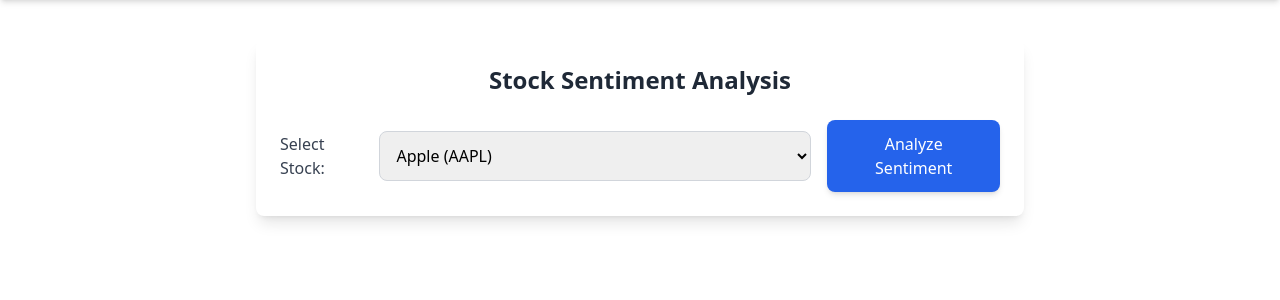
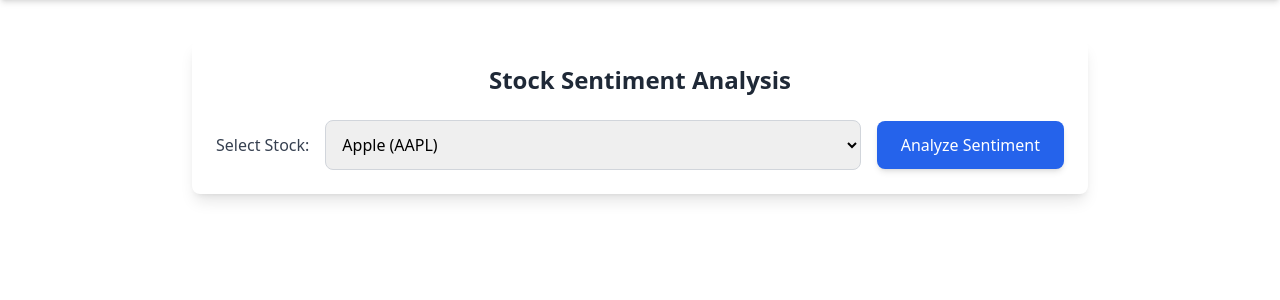
Before and after one commit to eziraa/stock_marcket_analaysis, a Flask app: page /sentiment_analysis in a window 1280 px wide. Shown: the part 64-364 px from the top of the page. Run offline with Flask 3, Linux system fonts and the light colour scheme; parts of the project's set-up code (start-up, migrations or seed data) failed here and were passed over; some libraries are stand-ins or nearby versions.

Commit message:
update: update styles and fix alignment issues

```diff
--- a/templates/sentiment_analysis.html
+++ b/templates/sentiment_analysis.html
@@ -11,27 +11,27 @@
     {% include 'navbar.html' %} <!-- Include navbar here -->
     {% include 'flash_messages.html' %} <!-- Include flash messages here -->
     <div class="flex flex-col items-center justify-start">
-        <div class="max-w-3xl w-full bg-white shadow-lg rounded-lg p-6 mt-10">
+        <div class="max-w-4xl w-full bg-white shadow-lg rounded-lg p-6 mt-10">
             <h1 class="text-2xl font-bold text-center text-gray-800 mb-6">Stock Sentiment Analysis</h1>
 
             <!-- Input Section -->
-            <div class="flex flex-col sm:flex-row gap-4 items-center justify-center">
-                <label for="symbolInput" class="text-gray-700 font-medium">Select Stock:</label>
-                <select id="symbolInput" class="w-full sm:w-2/3 p-3 border border-gray-300 rounded-lg focus:ring-2 focus:ring-blue-500 outline-none">
+            <div class="flex flex-col sm:flex-row gap-4 items-center justify-strech " >
+                <label for="symbolInput" class="text-gray-700   font-medium">Select Stock:</label>
+                <select id="symbolInput" class="w-full sm:w-auto flex-1 p-3 border border-gray-300 rounded-lg focus:ring-2 focus:ring-blue-500 outline-none">
                     <option value="AAPL">Apple (AAPL)</option>
                     <option value="TSLA">Tesla (TSLA)</option>
                     <option value="GOOGL">Google (GOOGL)</option>
                     <option value="AMZN">Amazon (AMZN)</option>
                     <option value="MSFT">Microsoft (MSFT)</option>
                 </select>
-                <button id="fetchSentimentButton"
-                    class="bg-blue-600 hover:bg-blue-700 text-white px-6 py-3 rounded-lg shadow-md transition">
+                <button  id="fetchSentimentButton"
+                    class="bg-blue-600 hover:bg-blue-700  min-w-[60px] text-white px-6 py-3 rounded-lg shadow-md transition">
                     Analyze Sentiment
                 </button>
             </div>
 
             <!-- Result Section -->
-            <div id="result" class="hidden mt-6 p-6 bg-gray-50 border-l-4 border-blue-500 rounded-lg shadow">
+            <div id="result" class="hidden flex-1 mt-6 p-6 bg-gray-50 border-l-4 border-blue-500 rounded-lg shadow">
                 <h2 class="text-xl font-semibold text-gray-800 mb-3">Sentiment Analysis for <span id="stockSymbol" class="text-blue-600"></span></h2>
                 <div id="sentimentDetails">
                     <h3 class="text-lg font-medium text-gray-700">Average Sentiment: <span id="averageSentiment" class="font-semibold text-green-600"></span></h3>
--- a/templates/stock_history.html
+++ b/templates/stock_history.html
@@ -16,7 +16,7 @@
 
             <!-- Input Section -->
             <div class="flex flex-col md:flex-row items-center gap-4">
-                <select id="symbolInput" class="w-full md:w-3/4 p-3 border border-gray-300 rounded-md focus:ring-2 focus:ring-blue-500">
+                <select id="symbolInput" class="w-full sm:w-auto  flex-1 p-3 border border-gray-300 rounded-md focus:ring-2 focus:ring-blue-500">
                     <option value="AAPL">Apple Inc. (AAPL)</option>
                     <option value="GOOGL">Alphabet Inc. (GOOGL)</option>
                     <option value="MSFT">Microsoft Corporation (MSFT)</option>
--- a/templates/stock_price.html
+++ b/templates/stock_price.html
@@ -16,7 +16,7 @@
         <!-- Input Section -->
         <div class="flex items-center space-x-4">
             <!-- Styled Dropdown -->
-            <select id="symbolInput" class="w-full p-3 border border-gray-300 rounded-lg focus:ring-2 focus:ring-blue-400">
+            <select id="symbolInput" class="w-full flex-1 p-3 border border-gray-300 rounded-lg focus:ring-2 focus:ring-blue-400">
                 <option value="AAPL">Apple Inc. (AAPL)</option>
                 <option value="GOOGL">Alphabet Inc. (GOOGL)</option>
                 <option value="MSFT">Microsoft Corporation (MSFT)</option>
@@ -54,7 +54,7 @@
             </select>
             <button
                 id="fetchStockPriceButton"
-                class="bg-blue-600 hover:bg-blue-700 text-white w-32 px-6 py-3 rounded-lg shadow-md transition"
+                class="bg-blue-600 hover:bg-blue-700 text-white  px-6 py-3 rounded-lg shadow-md transition"
                 >
                 Get Price
             </button>
--- a/templates/stock_recommendation.html
+++ b/templates/stock_recommendation.html
@@ -14,7 +14,7 @@
         <h1 class="text-2xl font-bold text-center mb-4">Stock Recommendation System 📊</h1>
 
         <div class="flex flex-col md:flex-row items-center gap-4">
-            <select id="symbolInput" class="w-full md:w-3/4 p-3 border border-gray-300 rounded-md focus:ring-2 focus:ring-blue-500">
+            <select id="symbolInput" class="w-full md:w-auto md:flex-1 p-3 border border-gray-300 rounded-md focus:ring-2 focus:ring-blue-500">
                 <option value="AAPL">Apple Inc. (AAPL)</option>
                 <option value="GOOGL">Alphabet Inc. (GOOGL)</option>
                 <option value="MSFT">Microsoft Corporation (MSFT)</option>
@@ -24,7 +24,7 @@
                 <option value="META">Meta Platforms, Inc. (META)</option>
             </select>
             <button id="getRecommendationBtn"
-                class="px-4 py-2 bg-blue-600 text-white font-semibold rounded-md hover:bg-blue-700 transition">Get Recommendation</button>
+                class="px-4 py-3 bg-blue-600 text-white font-semibold rounded-md hover:bg-blue-700 transition">Get Recommendation</button>
         </div>
 
         <div id="result" class="mt-6 p-4 bg-green-100 border-l-4 border-green-500 text-green-900 hidden rounded-md">
```
